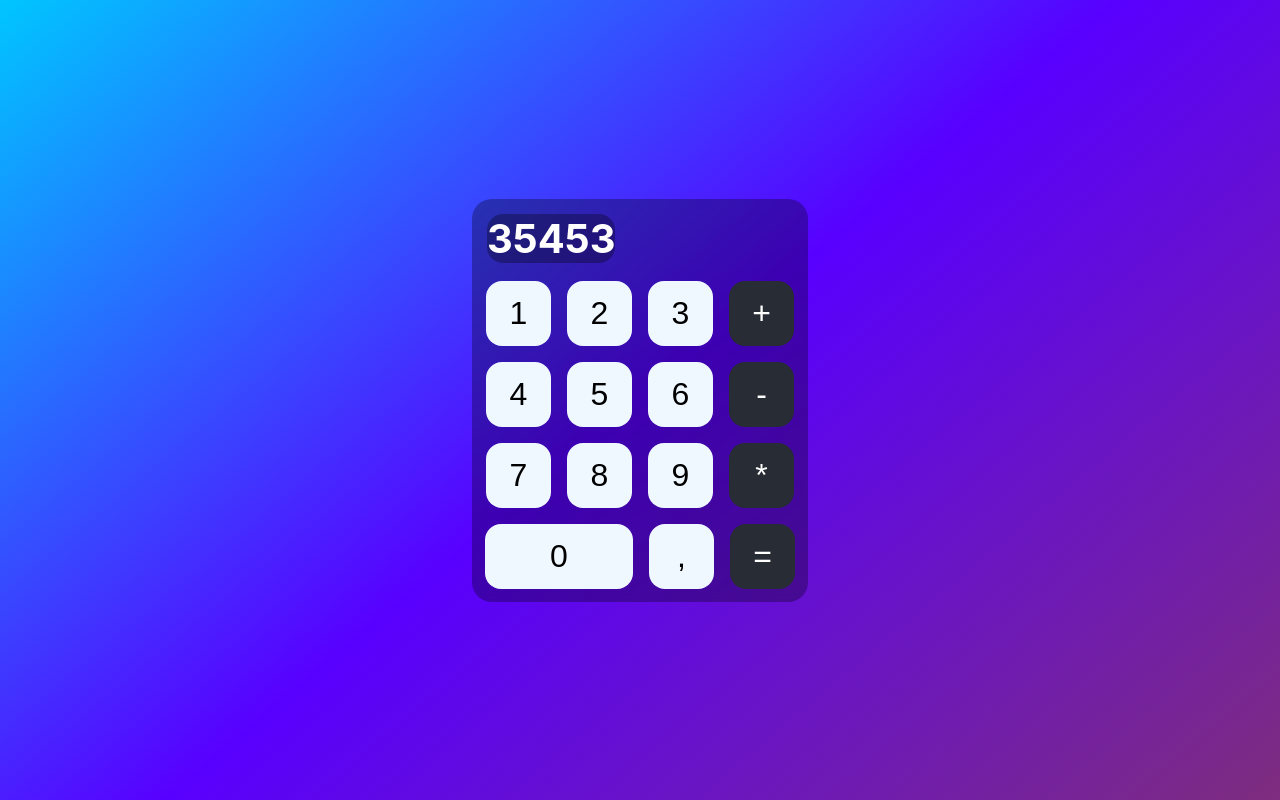
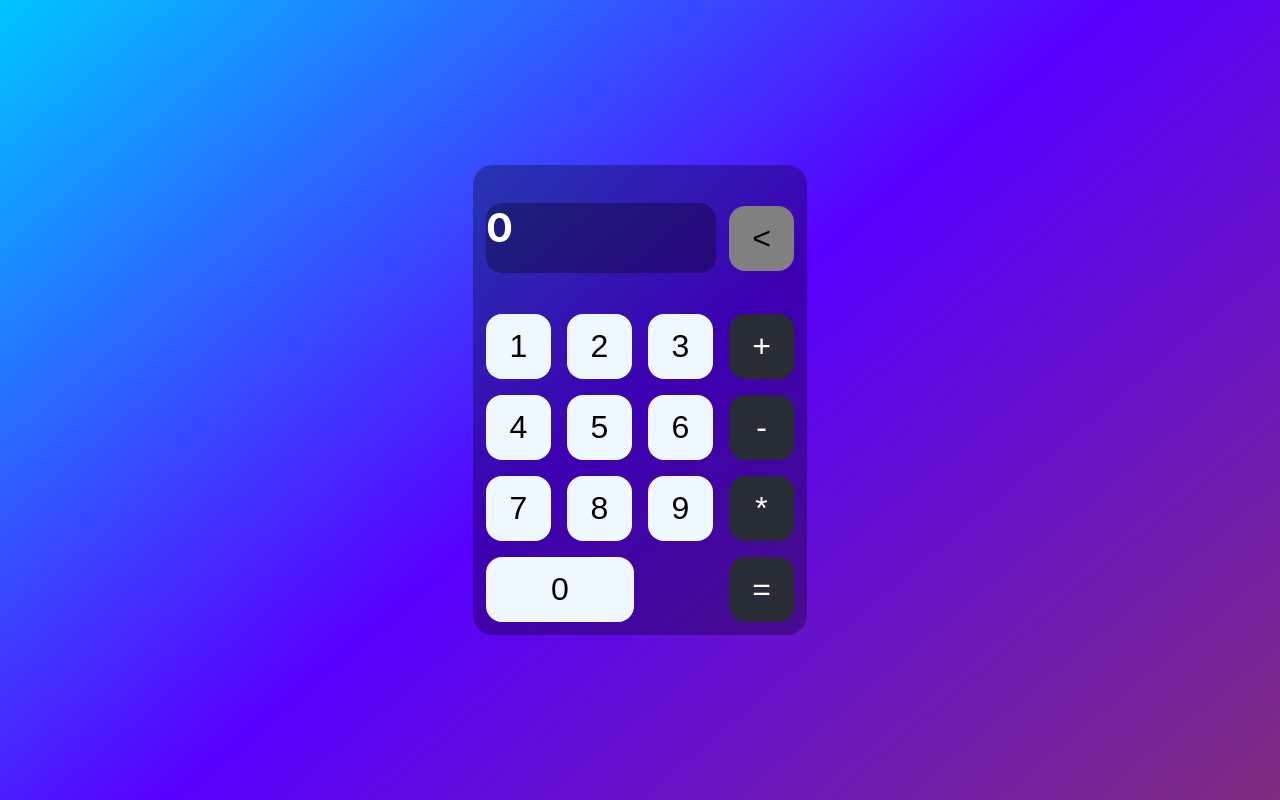
Before and after one commit to JeroenRaaf/ReactCalculatorApp, a React (Create React App) app in the folder app/: page / in a window 1280 px wide. Built offline with nearby package versions, Linux system fonts and the light colour scheme; the HTML template or start-up script is replaced by a standard one.

Commit message:
Version 1. I can always add more features if I feel like it one day.

```diff
--- a/app/src/App.css
+++ b/app/src/App.css
@@ -20,16 +20,28 @@ body {
 }
 
 .screen {
-    display: flex;
-    flex-direction: column;
-    align-self: flex-start;
     background: rgba(0, 0, 0, 0.30);
     color: white;
-    width: auto;
-    height: auto;
-    margin: 10px;
     border-radius: 16px;
     font-size: 40px;
+    margin-left: 0.5rem;
+    overflow-x: auto;
+    max-width: 250px;
+    width: 230px;
+    height: 70px;
+    scrollbar-color: #7e2d7e #282c34;
+}
+
+.screen::-webkit-scrollbar {
+    width: 12px;
+}
+
+.screen::-webkit-scrollbar-thumb {
+    background-color: #3f163f;
+}
+
+.screen::-webkit-scrollbar-track {
+    background-color: #7e2d7e;
 }
 
 .num {
@@ -81,6 +93,62 @@ body {
     color: white;
 }
 
+.del {
+    font-size: 2rem;
+    margin-right: 0.5rem;
+    border: 1px;
+    border-radius: 16px;
+    height: 65px;
+    width: 65px;
+    background: grey;
+    color: black;
+    transition: 0.2s;
+}
+
+.del:hover {
+    background: #00c6ff;
+    color: white;
+}
+
+.screensection {
+    display: flex;
+    justify-content: space-between;
+    align-items: center;
+    width: 100%;
+}
+
+.screenpos {
+    display: flex;
+    flex-direction: row;
+    justify-content: flex-end;
+    align-items: center;
+    margin: 0;
+}
+
+.delpos {
+    flex-direction: row;
+    justify-content: flex-end;
+    margin: 0;
+}
+
 h1 {
     margin: 5px;
 }
+
+.error {
+    display: flex;
+    flex-direction: column;
+    align-self: flex-start;
+    color: red;
+    font-size: 1rem;
+    margin-left: 15px;
+    margin-top: 0;
+    margin-bottom: 0;
+}
+
+.zerosection{
+    display: flex;
+    justify-content: space-between;
+    align-items: center;
+    width: 100%;
+}
--- a/app/src/App.js
+++ b/app/src/App.js
@@ -2,43 +2,90 @@ import './App.css';
 import {useEffect, useState} from "react";
 
 function App() {
-    const [screen, setScreen] = useState(0)
+    const [screen, setScreen] = useState("")
+    const [errormsg, setErrormsg] = useState("")
+    const [result, setResult] = useState(0)
 
     useEffect(() => {
-        setScreen(35453);
+        setScreen("0");
     }, []);
 
-    const handleButttonClick = (e) => {
-        console.log(e.target.value)
+    const handleButtonClick = (e) => {
+
+        setErrormsg("");
+        let error = false;
+
+        if (screen === "0" && isNaN(e) || screen === result.toString() && isNaN(e)) {
+            error = true;
+            setErrormsg("You can't start with an operator.")
+        } else if (isNaN(e) && isNaN(screen[screen.length - 1])) {
+            error = true;
+            setErrormsg("You can't use two operators in a row.");
+        }
+
+        if(!error) {
+            if(screen === "0" || screen === result.toString()) {
+                setScreen(e.toString());
+            } else{
+                setScreen(screen + e.toString());
+            }
+        }
+    }
+
+    const handleCalcClick = (e) => {
+        if(screen === "0") {
+            setErrormsg("You can't calculate with only 0.");
+        } else if(isNaN(screen[screen.length - 1])) {
+            setErrormsg("You can't end with an operator.");
+        } else {
+            setResult(eval(screen));
+            setScreen(eval(screen).toString());
+        }
+    }
+
+    const handleDelClick = () => {
+        if(screen.length > 1) {
+            setScreen(screen.substring(0, screen.length - 1));
+        }
+        else {
+            setScreen("0");
+        }
     }
 
   return (
       <>
           <div className="body">
-
+              <div className="screensection">
+                  <div className="screenpos">
                       <h2 className="screen">{screen}</h2>
+                  </div>
+                  <div className="delpos">
+                      <button className="del" onClick={handleDelClick}>{'<'}</button>
+                  </div>
+              </div>
+              <p className="error">{errormsg}</p>
               <div className="section">
-              <button className="num" onClick={handleButttonClick}>1</button>
-              <button className="num" onClick={handleButttonClick}>2</button>
-              <button className="num" onClick={handleButttonClick}>3</button>
-              <button className="operator" onClick={handleButttonClick}>+</button>
+                  <button className="num" onClick={() => handleButtonClick(1)}>1</button>
+                  <button className="num" onClick={() => handleButtonClick(2)}>2</button>
+                  <button className="num" onClick={() => handleButtonClick(3)}>3</button>
+                  <button className="operator" onClick={() => handleButtonClick("+")}>+</button>
               </div>
-          <div className="section">
-              <button className="num" onClick={handleButttonClick}>4</button>
-              <button className="num" onClick={handleButttonClick}>5</button>
-              <button className="num" onClick={handleButttonClick}>6</button>
-              <button className="operator" onClick={handleButttonClick}>-</button>
+              <div>
+                  <button className="num" onClick={() => handleButtonClick(4)}>4</button>
+                  <button className="num" onClick={() => handleButtonClick(5)}>5</button>
+                  <button className="num" onClick={() => handleButtonClick(6)}>6</button>
+                  <button className="operator" onClick={() => handleButtonClick("-")}>-</button>
               </div>
-          <div className="section">
-              <button className="num" onClick={handleButttonClick}>7</button>
-              <button className="num" onClick={handleButttonClick}>8</button>
-              <button className="num" onClick={handleButttonClick}>9</button>
-              <button className="operator" onClick={handleButttonClick}>*</button>
+              <div>
+                  <button className="num" onClick={() => handleButtonClick(7)}>7</button>
+                  <button className="num" onClick={() => handleButtonClick(8)}>8</button>
+                  <button className="num" onClick={() => handleButtonClick(9)}>9</button>
+                  <button className="operator" onClick={() => handleButtonClick("*")}>*</button>
               </div>
-          <div className="section">
-              <button className="zer" onClick={handleButttonClick}>0</button>
-              <button className="num" onClick={handleButttonClick}>,</button>
-              <button className="operator" onClick={handleButttonClick}>=</button>
+              <div className="zerosection">
+                  <button className="zer" onClick={() => handleButtonClick(0)}>0</button>
+                  {/*<button className="num" onClick={() => handleButtonClick(".")}>,</button>*/}
+                  <button className="operator" onClick={() => handleCalcClick()}>=</button>
               </div>
           </div>
       </>
```
Also changed, not shown: 1 other file (tests, documents, lock files or other folders). Lines whose indentation alone changed are shown as unchanged.
